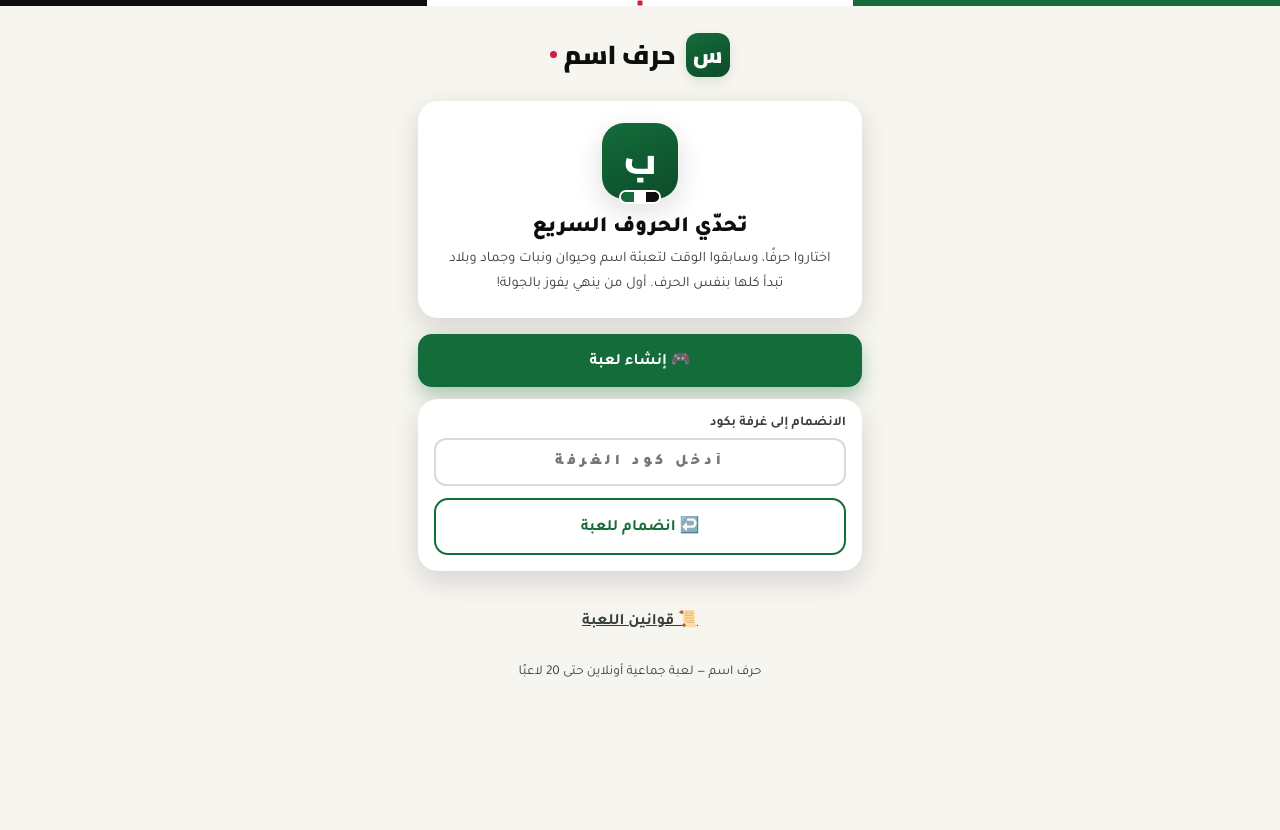
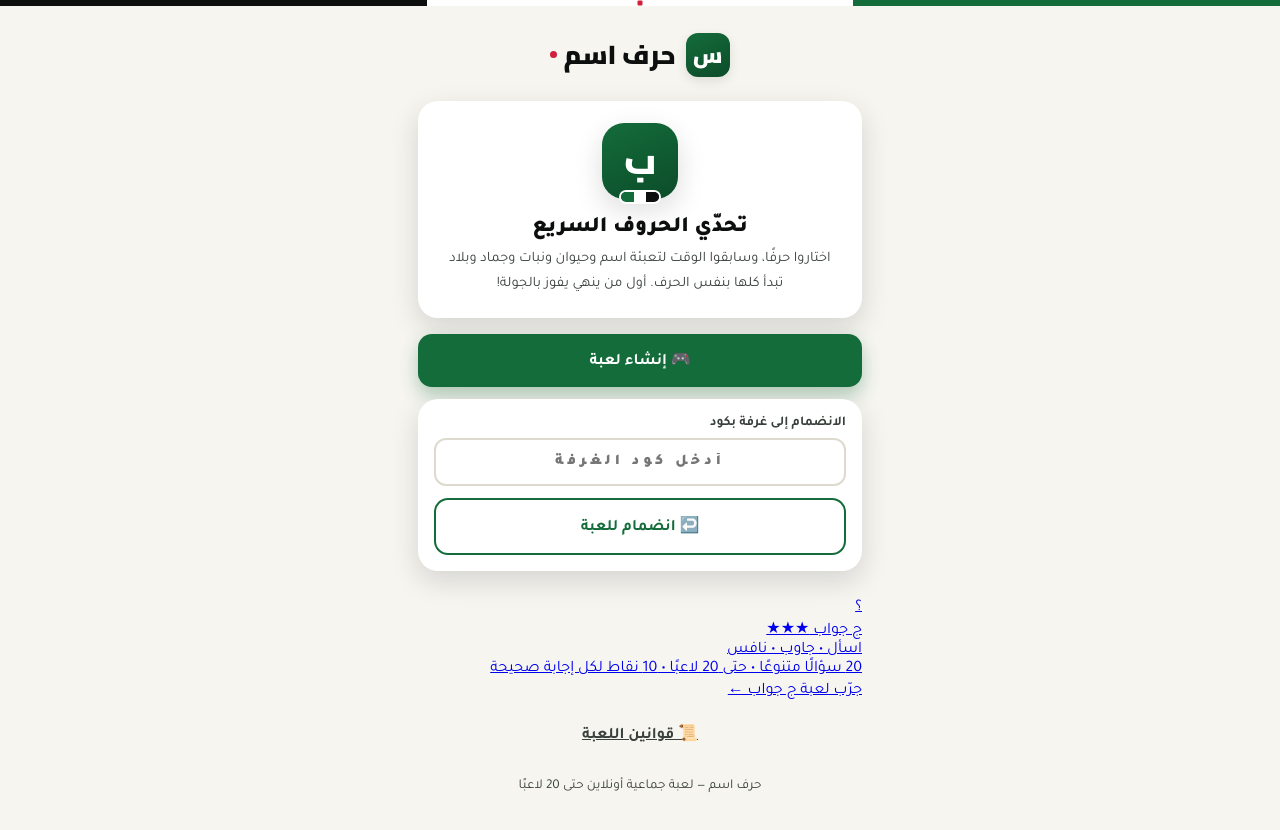
Before and after one commit to medosy96-hue/Harif--ism, a Next.js app: page / in a window 1280 px wide. Shown: the top 830 px of the page. Before the commit the page ends 806 px from the top, so only its background shows below. Built offline with nearby package versions, Linux system fonts and the light colour scheme.

Commit message:
Add files via upload

```diff
--- a/app/page.js
+++ b/app/page.js
@@ -5,6 +5,9 @@ import { ARABIC_LETTERS, FIELD_DEFS } from '@/lib/constants';
 
 const SESSION_KEY = 'harfIsmSession';
 const EMPTY_ANSWERS = { ism: '', hayawan: '', nabat: '', jamad: '', balad: '' };
+
+// Jeem Jawab — the sibling game
+const JEEM_JAWAB_URL = 'https://jeem-jawab-git-main-dirki.vercel.app/';
 
 /* ---------------- storage / api helpers ---------------- */
 function saveSession(data) { try { localStorage.setItem(SESSION_KEY, JSON.stringify(data)); } catch (e) {} }
@@ -492,6 +495,18 @@ function Header() {
   );
 }
 
+function GamePromoCard({ href }) {
+  return (
+    <a className="game-promo" href={href} target="_blank" rel="noopener noreferrer">
+      <div className="gp-icon">؟</div>
+      <div className="gp-title">ج جواب <span className="star">★★★</span></div>
+      <div className="gp-tagline">اسأل • جاوب • نافس</div>
+      <div className="gp-desc">20 سؤالًا متنوعًا • حتى 20 لاعبًا • 10 نقاط لكل إجابة صحيحة</div>
+      <div className="gp-cta">جرّب لعبة ج جواب ←</div>
+    </a>
+  );
+}
+
 function HomeView({ prefillCode, joinCodeInput, setJoinCodeInput, onCreate, onJoin, onRules }) {
   return (
     <>
@@ -516,6 +531,9 @@ function HomeView({ prefillCode, joinCodeInput, setJoinCodeInput, onCreate, onJo
             <button className="btn btn-outline" onClick={() => { if (!joinCodeInput.trim()) return; onJoin(joinCodeInput); }}>↩️ انضمام للعبة</button>
           </div>
         </div>
+
+        <GamePromoCard href={JEEM_JAWAB_URL} />
+
         <button className="btn btn-ghost" onClick={onRules}>📜 قوانين اللعبة</button>
       </div>
       <footer className="tiny muted">حرف اسم — لعبة جماعية أونلاين حتى 20 لاعبًا</footer>
```
